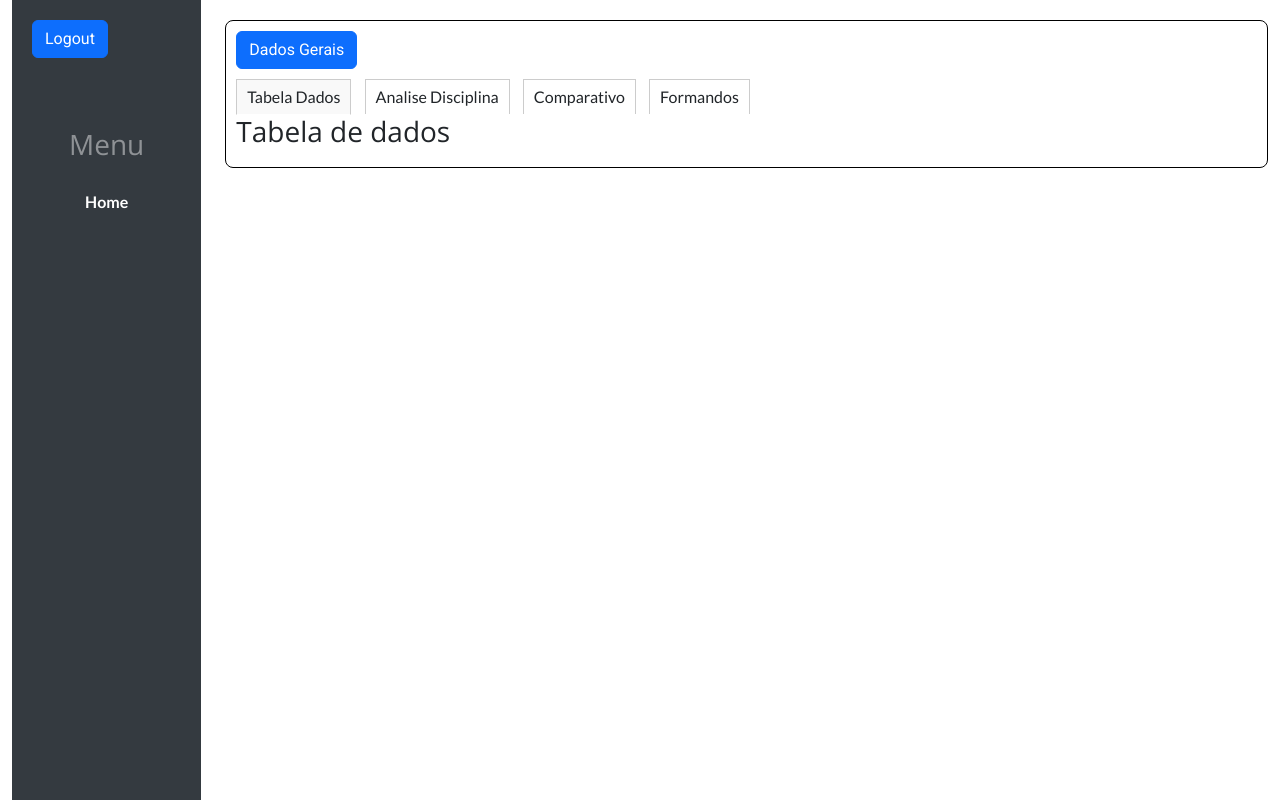
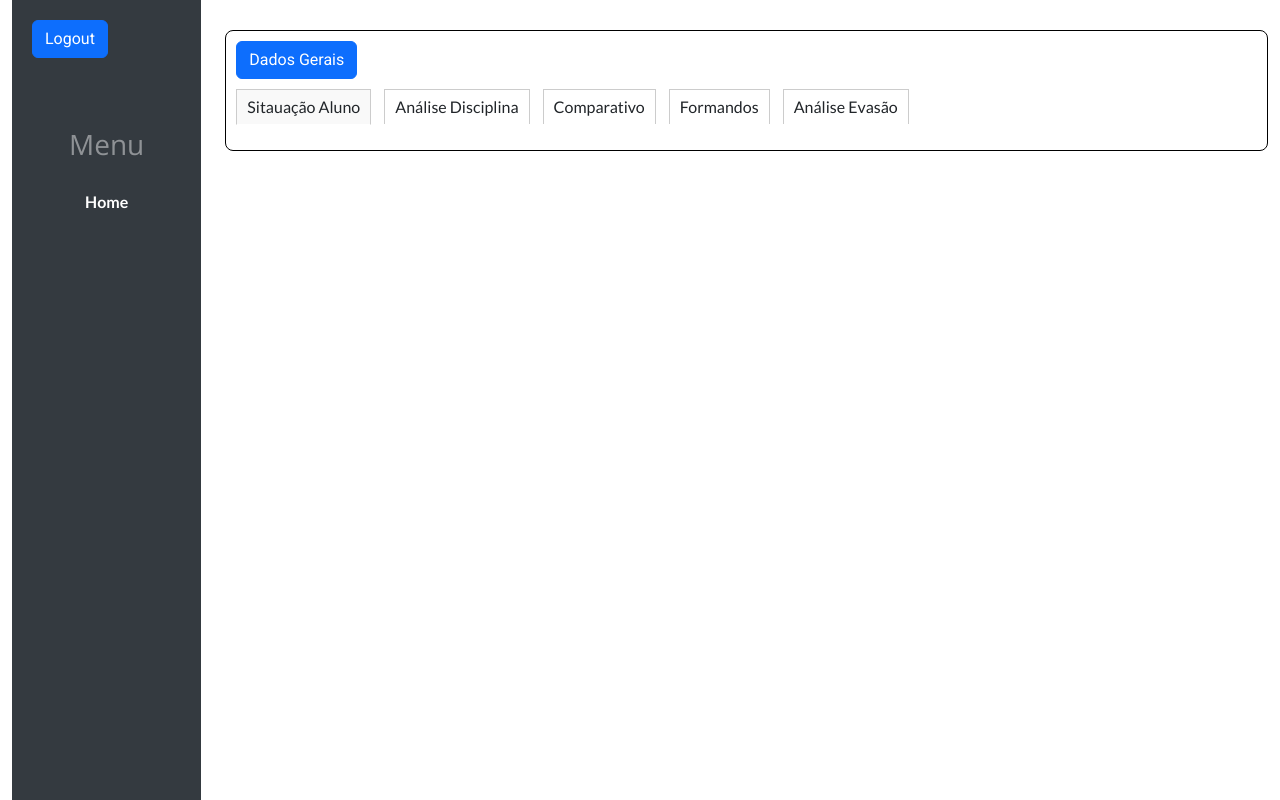
Before and after one commit to AlineSotte/tcc_ufjf_fllask, a Flask app: template templates/analise.html in a window 1280 px wide. Run offline with Flask 3, Linux system fonts and the light colour scheme; the template is opened without the code that fills it, so the values that code supplies are empty; some libraries are stand-ins or nearby versions.

Commit message:
Ajuste css

```diff
--- a/static/css/styles.css
+++ b/static/css/styles.css
@@ -138,6 +138,7 @@ a:hover {
 
 .tab {
   display: none;
+  margin-top: 15px;
 }
 
 .tab.active {
@@ -172,3 +173,7 @@ a:hover {
 #scroll-tabela{
   overflow-x: scroll;
 }
+
+#margin{
+  margin-top: 10px;
+}
--- a/templates/analise.html
+++ b/templates/analise.html
@@ -6,29 +6,33 @@
             <a href="{{ url_for('dashboard', id_usuario=id_usuario,id=id, page=1)}}" class="btn btn-primary"> Dados Gerais</a>
           </div>
           <ul class="tab-menu">
-            <li class="active" onclick="openTab('tab1')" data-tab="tab1">Tabela Dados</li>
-            <li onclick="openTab('tab2')" data-tab="tab2">Analise Disciplina</li>
+            <li class="active" onclick="openTab('tab1')" data-tab="tab1">Sitauação Aluno</li>
+            <li onclick="openTab('tab2')" data-tab="tab2">Análise Disciplina</li>
             <li onclick="openTab('tab3')" data-tab="tab3">Comparativo</li>
             <li onclick="openTab('tab4')" data-tab="tab4">Formandos</li>
+            <li onclick="openTab('tab5')" data-tab="tab5">Análise Evasão</li>
           </ul>
 
           <div class="tab active" id="tab1">
-            <h3>Tabela de dados</h3>
             {{ plot|safe }}
           </div>
 
           <div class="tab" id="tab2">
-            <h3>Disicplinas que mais retém alunos no curso de graduação</h3>
+            <h6>Disicplinas que mais reprovam no curso de graduação analisado</h6>
             {{maior_reprovacao|safe}}
           </div>
 
           <div class="tab" id="tab3">
-            <h3>Comparativos entre cotitas ou não</h3>
+            <h6>Gráfico comparativo</h6>
             {{ comparativo|safe }}
           </div>
 
           <div class="tab" id="tab4">
-            <h3>Formando por ano</h3>
+            <h6>Formandos por ano</h6>
             {{ formandos|safe }}
           </div>
+
+          <div class="tab" id="tab4">
+            <h6>Analise Evasão</h6>
+          </div>
    {% endblock %}
--- a/templates/base.html
+++ b/templates/base.html
@@ -6,7 +6,7 @@
   <meta name="viewport" content="width=device-width, initial-scale=1.0" />
   <link rel="stylesheet" href="{{ url_for('static', filename='bootstrap/css/bootstrap.css') }}"/>
   <link rel="stylesheet" href="{{ url_for('static', filename='css/styles.css') }}"/>
-  <title>Analise Graduação - UFJF</title>
+  <title>Análise Graduação - UFJF</title>
 </head>
 <body>
   <div class="container-fluid ">
@@ -24,7 +24,7 @@
            </ul>
         </div>
      </div>
-     <div class="col-8 col-md-10">
+     <div class="col-8 col-md-10" id='margin'>
             {% block content %}
             {% endblock %}
 	</div>
```
